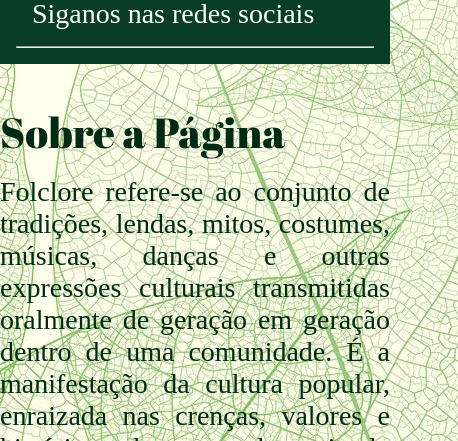
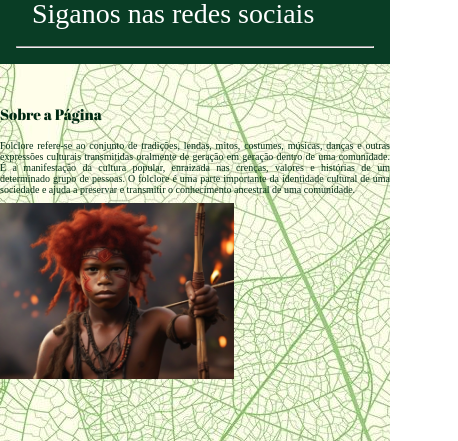
Before and after one commit to saradess/Pagina_folclore, a plain HTML site: page index.html in a window 390 px wide. Shown: the part 403-844 px from the top of the page, 458 px wide, since content can reach past the window. Drawn offline with Linux system fonts and the light colour scheme.

Commit message:
add responsividade img

```diff
--- a/main.css
+++ b/main.css
@@ -168,24 +168,14 @@ footer {
 }
 
 @media only screen and (max-width:600px) {
-    body, input, textarea {
-        font-size: 28px;
-    }
-
-    .container article #folclore{
-        height: 1000px;
-    }
-
-    .container .article img{
-        height: 400px;
-    }
-
-    .sobre article img {
-        height: 45%;
-    }
-
     .responsividade {
         height: 650px;
         width: 100%;
+        font-size: 10px;
+    }
+
+    .responsividade img {
+        height: 50px;
+        width: 100%;
     }
 }
```
